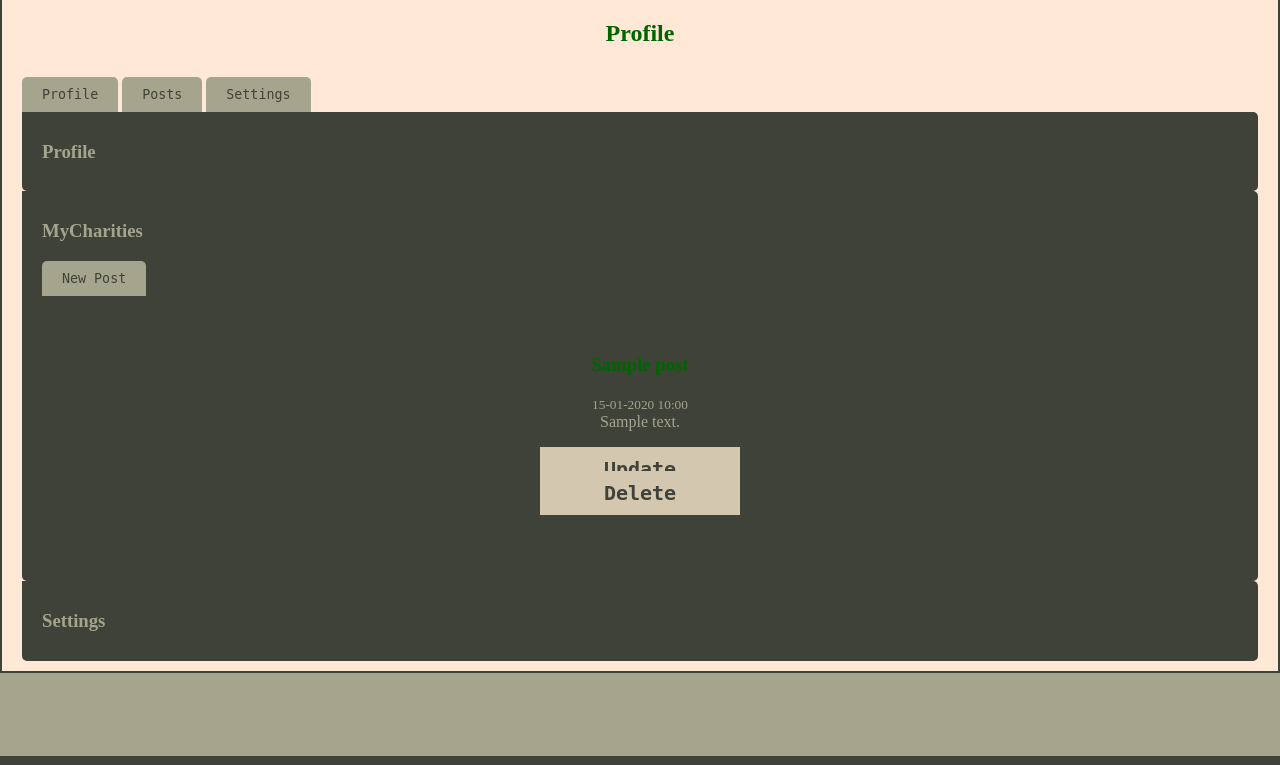
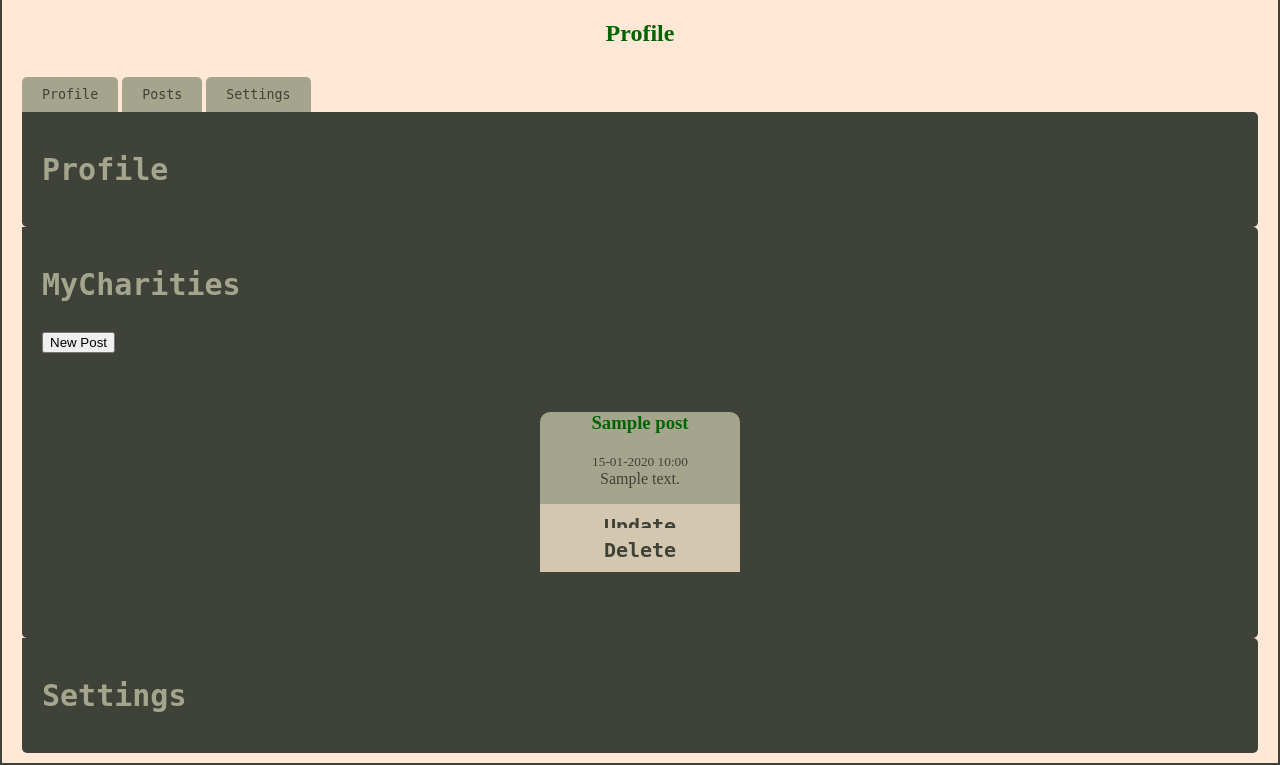
Before and after one commit to SimonHorrocks/Charit.ly, a Flask app: page /blog in a window 1280 px wide. Shown: the part 44-809 px from the top of the page. Run offline with Flask 2, Linux system fonts and the light colour scheme; tables that the repository leaves empty hold one stand-in row (values such as "Sample post").

Commit message:
Added minor changes to the main.css.

```diff
--- a/static/main.css
+++ b/static/main.css
@@ -20,7 +20,11 @@ h2 {
     font-size: 30px;
     font-family: monospace;
 }
-
+h3{
+    text-align: left;
+    font-size: 30px;
+    font-family: monospace;
+}
 .navbar {
     width: 100%;
 }
@@ -121,7 +125,7 @@ input {
     color: #A5A58D;
     padding: 10px 20px;
 }
-.tab button {
+.tablink {
     color: #3f4238;
     border-top-left-radius: 5px;
     border-top-right-radius: 5px;
@@ -131,14 +135,21 @@ input {
     font-family: monospace;
 
 }
-.tab button:hover{
+.tablink:hover{
     background-color: #3f4238;
     color: #A5A58D;
     transition: 0.5s;
 }
-.tab button:focus{
+.tablink:focus{
     background-color: #3f4238;
     color: #A5A58D;
+}
+
+/* blog post */
+.content{
+        color: #3f4238;
+    border-radius: 10px;
+    background-color: #A5A58D;
 }
 
  /* unvisited link */
@@ -151,7 +162,7 @@ a:visited {
 }
  /* hovering over link */
 a:hover {
-    color: #ffe8d6;
+    color: #A5A58D;
 }
 
 /*mobile view for max 850px */
```
